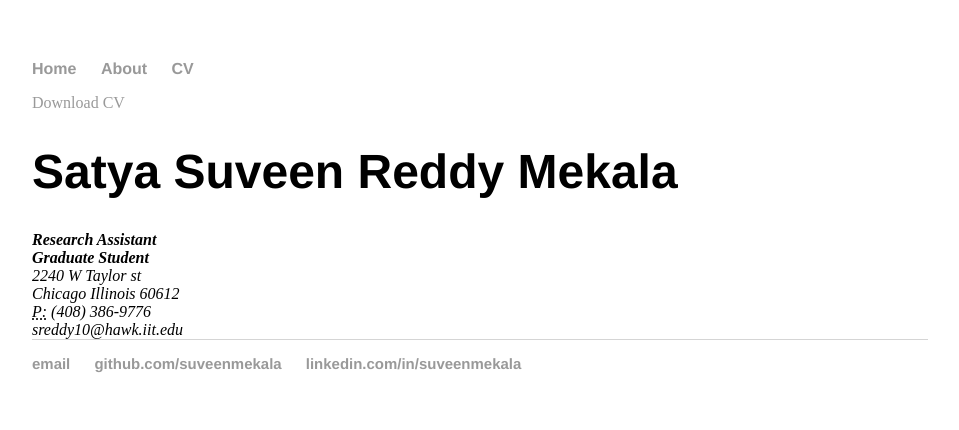
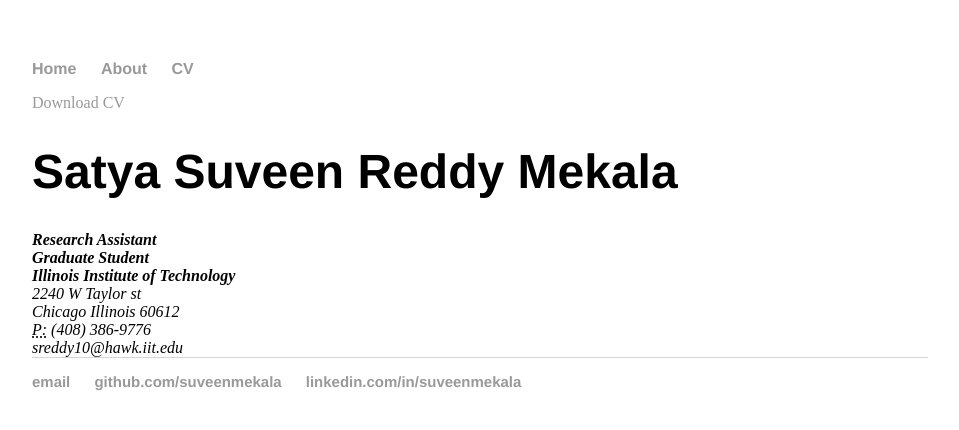
Before and after one commit to SuveenMekala/suveenmekala.github.io, a Jekyll site: the page built from cv/index.html, in a window 1280 px wide. Shown: the top 430 px of the page, without its empty margins (160-1119 px from the left). Built offline with Jekyll 4.4.1, drawn with Linux system fonts in a browser that asks for light colours.

Commit message:
Update index.html

```diff
--- a/cv/index.html
+++ b/cv/index.html
@@ -4,11 +4,12 @@ title: Satya Suveen Reddy Mekala
 ---
 
 	<div class="cv">
-		<a href="https://drive.google.com/file/d/1ttsHQJSdmlJ_2mlvW0D1hCrFK3PN-pPu/view?usp=sharing" class="download" title="Download CV as PDF">Download CV</a>
+	 <a href="https://drive.google.com/file/d/1ttsHQJSdmlJ_2mlvW0D1hCrFK3PN-pPu/view?usp=sharing" class="download" title="Download CV as PDF">Download CV</a>
 					<h1>Satya Suveen Reddy Mekala</h1>
 					<address>
 					<strong>Research Assistant</strong><br>
-          <strong>Graduate Student</strong><br>
+          				<strong>Graduate Student</strong><br>
+					<strong>Illinois Institute of Technology</strong><br>
 					2240 W Taylor st<br>
 					Chicago Illinois 60612<br>
 					<abbr title="phone">P:</abbr> (408) 386-9776<br>
```
